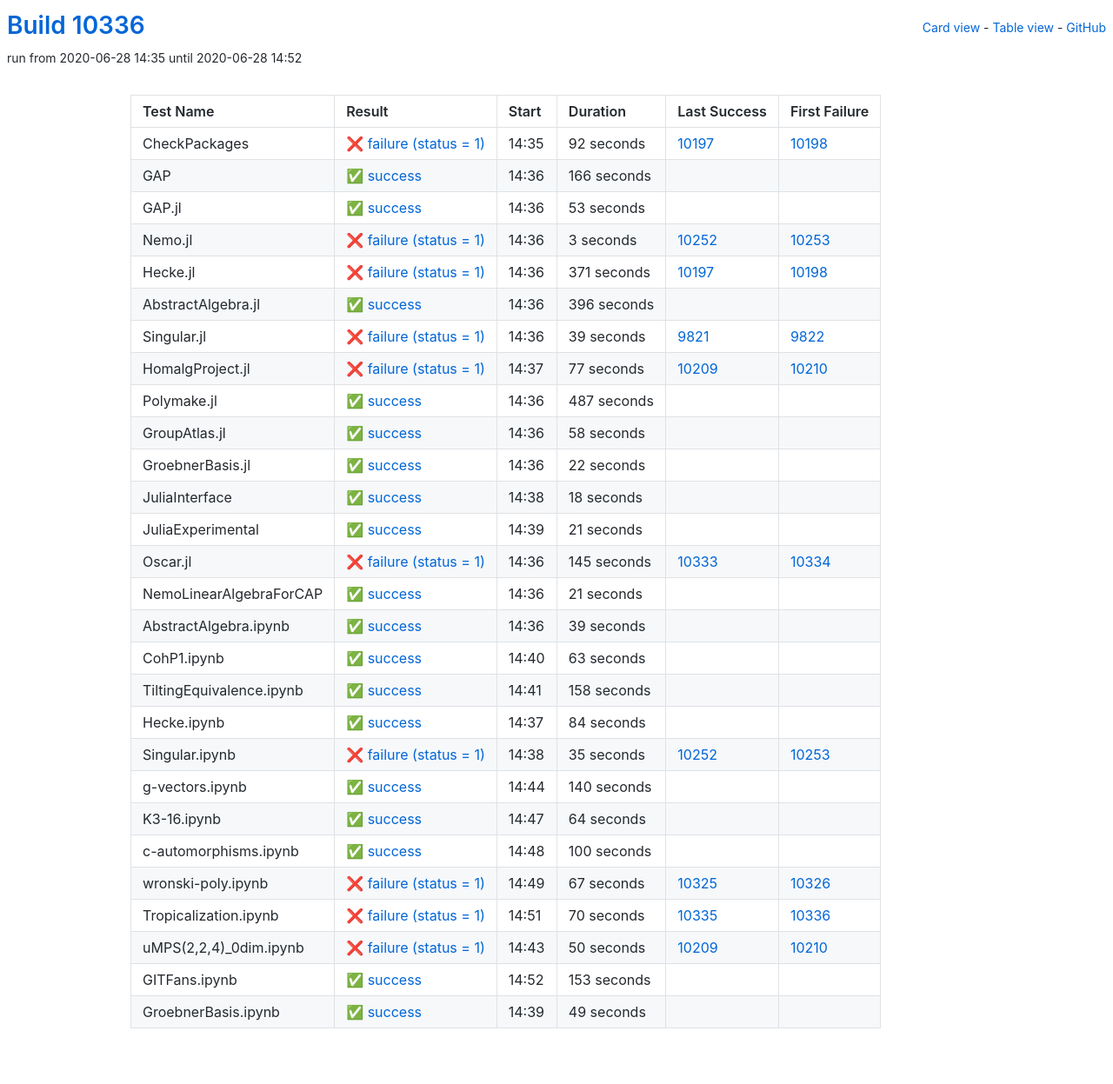
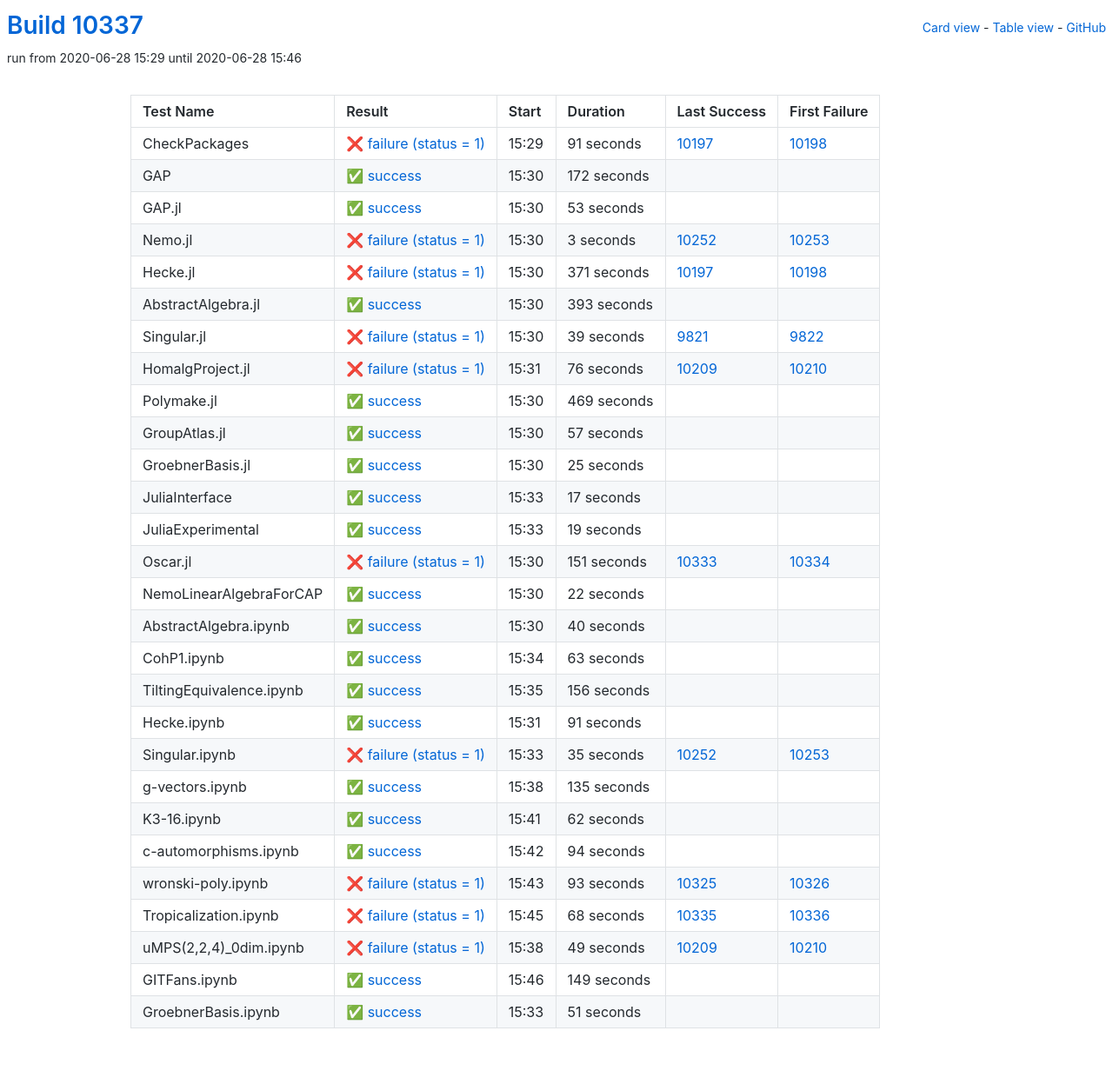
Before and after one commit to oscar-system/oscar-ci-status, a Jekyll site: the page built from table.html, in a window 1280 px wide. Shown: the whole page at 87% size. Built offline with Jekyll 4.4.1, drawn with Linux system fonts in a browser that asks for light colours.

Commit message:
Build #10337

```diff
--- a/_data/ci.yml
+++ b/_data/ci.yml
@@ -1,6 +1,6 @@
 ---
-build: 10336
-build_url: https://oscarci.mathematik.uni-kl.de/job/oscar/10336/
+build: 10337
+build_url: https://oscarci.mathematik.uni-kl.de/job/oscar/10337/
 job: oscar
 organization: oscar-system
 repo: oscar-ci-status
@@ -8,32 +8,32 @@
 tests:
 - name: CheckPackages
   id: checkpackages
-  log: https://oscarci.mathematik.uni-kl.de/job/oscar/10336/artifact/logs/build-10336/CheckPackages.log
-  start: 2020-06-28 14:35
+  log: https://oscarci.mathematik.uni-kl.de/job/oscar/10337/artifact/logs/build-10337/CheckPackages.log
+  start: 2020-06-28 15:29
   success: false
   exitcode: 1
   status: failure
-  duration: 92
+  duration: 91
   last_success: 10197
   last_success_url: https://oscarci.mathematik.uni-kl.de/job/oscar/10197/
   first_failure: 10198
   first_failure_url: https://oscarci.mathematik.uni-kl.de/job/oscar/10198/
 - name: GAP
   id: gap
-  log: https://oscarci.mathematik.uni-kl.de/job/oscar/10336/artifact/logs/build-10336/GAP.log
-  start: 2020-06-28 14:36
+  log: https://oscarci.mathematik.uni-kl.de/job/oscar/10337/artifact/logs/build-10337/GAP.log
+  start: 2020-06-28 15:30
   success: true
   exitcode: 0
   status: success
-  duration: 166
+  duration: 172
   last_success: false
   last_success_url:
   first_failure: false
   first_failure_url:
 - name: GAP.jl
   id: gap-jl
-  log: https://oscarci.mathematik.uni-kl.de/job/oscar/10336/artifact/logs/build-10336/GAP.jl.log
-  start: 2020-06-28 14:36
+  log: https://oscarci.mathematik.uni-kl.de/job/oscar/10337/artifact/logs/build-10337/GAP.jl.log
+  start: 2020-06-28 15:30
   success: true
   exitcode: 0
   status: success
@@ -44,8 +44,8 @@
   first_failure_url:
 - name: Nemo.jl
   id: nemo-jl
-  log: https://oscarci.mathematik.uni-kl.de/job/oscar/10336/artifact/logs/build-10336/Nemo.jl.log
-  start: 2020-06-28 14:36
+  log: https://oscarci.mathematik.uni-kl.de/job/oscar/10337/artifact/logs/build-10337/Nemo.jl.log
+  start: 2020-06-28 15:30
   success: false
   exitcode: 1
   status: failure
@@ -56,8 +56,8 @@
   first_failure_url: https://oscarci.mathematik.uni-kl.de/job/oscar/10253/
 - name: Hecke.jl
   id: hecke-jl
-  log: https://oscarci.mathematik.uni-kl.de/job/oscar/10336/artifact/logs/build-10336/Hecke.jl.log
-  start: 2020-06-28 14:36
+  log: https://oscarci.mathematik.uni-kl.de/job/oscar/10337/artifact/logs/build-10337/Hecke.jl.log
+  start: 2020-06-28 15:30
   success: false
   exitcode: 1
   status: failure
@@ -68,20 +68,20 @@
   first_failure_url: https://oscarci.mathematik.uni-kl.de/job/oscar/10198/
 - name: AbstractAlgebra.jl
   id: abstractalgebra-jl
-  log: https://oscarci.mathematik.uni-kl.de/job/oscar/10336/artifact/logs/build-10336/AbstractAlgebra.jl.log
-  start: 2020-06-28 14:36
+  log: https://oscarci.mathematik.uni-kl.de/job/oscar/10337/artifact/logs/build-10337/AbstractAlgebra.jl.log
+  start: 2020-06-28 15:30
   success: true
   exitcode: 0
   status: success
-  duration: 396
+  duration: 393
   last_success: false
   last_success_url:
   first_failure: false
   first_failure_url:
 - name: Singular.jl
   id: singular-jl
-  log: https://oscarci.mathematik.uni-kl.de/job/oscar/10336/artifact/logs/build-10336/Singular.jl.log
-  start: 2020-06-28 14:36
+  log: https://oscarci.mathematik.uni-kl.de/job/oscar/10337/artifact/logs/build-10337/Singular.jl.log
+  start: 2020-06-28 15:30
   success: false
   exitcode: 1
   status: failure
@@ -92,44 +92,92 @@
   first_failure_url: https://oscarci.mathematik.uni-kl.de/job/oscar/9822/
 - name: HomalgProject.jl
   id: homalgproject-jl
-  log: https://oscarci.mathematik.uni-kl.de/job/oscar/10336/artifact/logs/build-10336/HomalgProject.jl.log
-  start: 2020-06-28 14:37
+  log: https://oscarci.mathematik.uni-kl.de/job/oscar/10337/artifact/logs/build-10337/HomalgProject.jl.log
+  start: 2020-06-28 15:31
   success: false
   exitcode: 1
   status: failure
-  duration: 77
+  duration: 76
   last_success: 10209
   last_success_url: https://oscarci.mathematik.uni-kl.de/job/oscar/10209/
   first_failure: 10210
   first_failure_url: https://oscarci.mathematik.uni-kl.de/job/oscar/10210/
 - name: Polymake.jl
   id: polymake-jl
-  log: https://oscarci.mathematik.uni-kl.de/job/oscar/10336/artifact/logs/build-10336/Polymake.jl.log
-  start: 2020-06-28 14:36
+  log: https://oscarci.mathematik.uni-kl.de/job/oscar/10337/artifact/logs/build-10337/Polymake.jl.log
+  start: 2020-06-28 15:30
   success: true
   exitcode: 0
   status: success
-  duration: 487
+  duration: 469
   last_success: false
   last_success_url:
   first_failure: false
   first_failure_url:
 - name: GroupAtlas.jl
   id: groupatlas-jl
-  log: https://oscarci.mathematik.uni-kl.de/job/oscar/10336/artifact/logs/build-10336/GroupAtlas.jl.log
-  start: 2020-06-28 14:36
+  log: https://oscarci.mathematik.uni-kl.de/job/oscar/10337/artifact/logs/build-10337/GroupAtlas.jl.log
+  start: 2020-06-28 15:30
   success: true
   exitcode: 0
   status: success
-  duration: 58
+  duration: 57
   last_success: false
   last_success_url:
   first_failure: false
   first_failure_url:
 - name: GroebnerBasis.jl
   id: groebnerbasis-jl
-  log: https://oscarci.mathematik.uni-kl.de/job/oscar/10336/artifact/logs/build-10336/GroebnerBasis.jl.log
-  start: 2020-06-28 14:36
+  log: https://oscarci.mathematik.uni-kl.de/job/oscar/10337/artifact/logs/build-10337/GroebnerBasis.jl.log
+  start: 2020-06-28 15:30
+  success: true
+  exitcode: 0
+  status: success
+  duration: 25
+  last_success: false
+  last_success_url:
+  first_failure: false
+  first_failure_url:
+- name: JuliaInterface
+  id: juliainterface
+  log: https://oscarci.mathematik.uni-kl.de/job/oscar/10337/artifact/logs/build-10337/JuliaInterface.log
+  start: 2020-06-28 15:33
+  success: true
+  exitcode: 0
+  status: success
+  duration: 17
+  last_success: false
+  last_success_url:
+  first_failure: false
+  first_failure_url:
+- name: JuliaExperimental
+  id: juliaexperimental
+  log: https://oscarci.mathematik.uni-kl.de/job/oscar/10337/artifact/logs/build-10337/JuliaExperimental.log
+  start: 2020-06-28 15:33
+  success: true
+  exitcode: 0
+  status: success
+  duration: 19
+  last_success: false
+  last_success_url:
+  first_failure: false
+  first_failure_url:
+- name: Oscar.jl
+  id: oscar-jl
+  log: https://oscarci.mathematik.uni-kl.de/job/oscar/10337/artifact/logs/build-10337/Oscar.jl.log
+  start: 2020-06-28 15:30
+  success: false
+  exitcode: 1
+  status: failure
+  duration: 151
+  last_success: 10333
+  last_success_url: https://oscarci.mathematik.uni-kl.de/job/oscar/10333/
+  first_failure: 10334
+  first_failure_url: https://oscarci.mathematik.uni-kl.de/job/oscar/10334/
+- name: NemoLinearAlgebraForCAP
+  id: nemolinearalgebraforcap
+  log: https://oscarci.mathematik.uni-kl.de/job/oscar/10337/artifact/logs/build-10337/NemoLinearAlgebraForCAP.log
+  start: 2020-06-28 15:30
   success: true
   exitcode: 0
   status: success
@@ -138,70 +186,22 @@
   last_success_url:
   first_failure: false
   first_failure_url:
-- name: JuliaInterface
-  id: juliainterface
-  log: https://oscarci.mathematik.uni-kl.de/job/oscar/10336/artifact/logs/build-10336/JuliaInterface.log
-  start: 2020-06-28 14:38
+- name: AbstractAlgebra.ipynb
+  id: abstractalgebra-ipynb
+  log: https://oscarci.mathematik.uni-kl.de/job/oscar/10337/artifact/logs/build-10337/AbstractAlgebra.ipynb.log
+  start: 2020-06-28 15:30
   success: true
   exitcode: 0
   status: success
-  duration: 18
-  last_success: false
-  last_success_url:
-  first_failure: false
-  first_failure_url:
-- name: JuliaExperimental
-  id: juliaexperimental
-  log: https://oscarci.mathematik.uni-kl.de/job/oscar/10336/artifact/logs/build-10336/JuliaExperimental.log
-  start: 2020-06-28 14:39
-  success: true
-  exitcode: 0
-  status: success
-  duration: 21
-  last_success: false
-  last_success_url:
-  first_failure: false
-  first_failure_url:
-- name: Oscar.jl
-  id: oscar-jl
-  log: https://oscarci.mathematik.uni-kl.de/job/oscar/10336/artifact/logs/build-10336/Oscar.jl.log
-  start: 2020-06-28 14:36
-  success: false
-  exitcode: 1
-  status: failure
-  duration: 145
-  last_success: 10333
-  last_success_url: https://oscarci.mathematik.uni-kl.de/job/oscar/10333/
-  first_failure: 10334
-  first_failure_url: https://oscarci.mathematik.uni-kl.de/job/oscar/10334/
-- name: NemoLinearAlgebraForCAP
-  id: nemolinearalgebraforcap
-  log: https://oscarci.mathematik.uni-kl.de/job/oscar/10336/artifact/logs/build-10336/NemoLinearAlgebraForCAP.log
-  start: 2020-06-28 14:36
-  success: true
-  exitcode: 0
-  status: success
-  duration: 21
-  last_success: false
-  last_success_url:
-  first_failure: false
-  first_failure_url:
-- name: AbstractAlgebra.ipynb
-  id: abstractalgebra-ipynb
-  log: https://oscarci.mathematik.uni-kl.de/job/oscar/10336/artifact/logs/build-10336/AbstractAlgebra.ipynb.log
-  start: 2020-06-28 14:36
-  success: true
-  exitcode: 0
-  status: success
-  duration: 39
+  duration: 40
   last_success: false
   last_success_url:
   first_failure: false
   first_failure_url:
 - name: CohP1.ipynb
   id: cohp1-ipynb
-  log: https://oscarci.mathematik.uni-kl.de/job/oscar/10336/artifact/logs/build-10336/CohP1.ipynb.log
-  start: 2020-06-28 14:40
+  log: https://oscarci.mathematik.uni-kl.de/job/oscar/10337/artifact/logs/build-10337/CohP1.ipynb.log
+  start: 2020-06-28 15:34
   success: true
   exitcode: 0
   status: success
@@ -212,32 +212,32 @@
   first_failure_url:
 - name: TiltingEquivalence.ipynb
   id: tiltingequivalence-ipynb
-  log: https://oscarci.mathematik.uni-kl.de/job/oscar/10336/artifact/logs/build-10336/TiltingEquivalence.ipynb.log
-  start: 2020-06-28 14:41
+  log: https://oscarci.mathematik.uni-kl.de/job/oscar/10337/artifact/logs/build-10337/TiltingEquivalence.ipynb.log
+  start: 2020-06-28 15:35
   success: true
   exitcode: 0
   status: success
-  duration: 158
+  duration: 156
   last_success: false
   last_success_url:
   first_failure: false
   first_failure_url:
 - name: Hecke.ipynb
   id: hecke-ipynb
-  log: https://oscarci.mathematik.uni-kl.de/job/oscar/10336/artifact/logs/build-10336/Hecke.ipynb.log
-  start: 2020-06-28 14:37
+  log: https://oscarci.mathematik.uni-kl.de/job/oscar/10337/artifact/logs/build-10337/Hecke.ipynb.log
+  start: 2020-06-28 15:31
   success: true
   exitcode: 0
   status: success
-  duration: 84
+  duration: 91
   last_success: false
   last_success_url:
   first_failure: false
   first_failure_url:
 - name: Singular.ipynb
   id: singular-ipynb
-  log: https://oscarci.mathematik.uni-kl.de/job/oscar/10336/artifact/logs/build-10336/Singular.ipynb.log
-  start: 2020-06-28 14:38
+  log: https://oscarci.mathematik.uni-kl.de/job/oscar/10337/artifact/logs/build-10337/Singular.ipynb.log
+  start: 2020-06-28 15:33
   success: false
   exitcode: 1
   status: failure
@@ -248,96 +248,96 @@
   first_failure_url: https://oscarci.mathematik.uni-kl.de/job/oscar/10253/
 - name: g-vectors.ipynb
   id: g-vectors-ipynb
-  log: https://oscarci.mathematik.uni-kl.de/job/oscar/10336/artifact/logs/build-10336/g-vectors.ipynb.log
-  start: 2020-06-28 14:44
+  log: https://oscarci.mathematik.uni-kl.de/job/oscar/10337/artifact/logs/build-10337/g-vectors.ipynb.log
+  start: 2020-06-28 15:38
   success: true
   exitcode: 0
   status: success
-  duration: 140
+  duration: 135
   last_success: false
   last_success_url:
   first_failure: false
   first_failure_url:
 - name: K3-16.ipynb
   id: k3-16-ipynb
-  log: https://oscarci.mathematik.uni-kl.de/job/oscar/10336/artifact/logs/build-10336/K3-16.ipynb.log
-  start: 2020-06-28 14:47
+  log: https://oscarci.mathematik.uni-kl.de/job/oscar/10337/artifact/logs/build-10337/K3-16.ipynb.log
+  start: 2020-06-28 15:41
   success: true
   exitcode: 0
   status: success
-  duration: 64
+  duration: 62
   last_success: false
   last_success_url:
   first_failure: false
   first_failure_url:
 - name: c-automorphisms.ipynb
   id: c-automorphisms-ipynb
-  log: https://oscarci.mathematik.uni-kl.de/job/oscar/10336/artifact/logs/build-10336/c-automorphisms.ipynb.log
-  start: 2020-06-28 14:48
+  log: https://oscarci.mathematik.uni-kl.de/job/oscar/10337/artifact/logs/build-10337/c-automorphisms.ipynb.log
+  start: 2020-06-28 15:42
   success: true
   exitcode: 0
   status: success
-  duration: 100
+  duration: 94
   last_success: false
   last_success_url:
   first_failure: false
   first_failure_url:
 - name: wronski-poly.ipynb
   id: wronski-poly-ipynb
-  log: https://oscarci.mathematik.uni-kl.de/job/oscar/10336/artifact/logs/build-10336/wronski-poly.ipynb.log
-  start: 2020-06-28 14:49
+  log: https://oscarci.mathematik.uni-kl.de/job/oscar/10337/artifact/logs/build-10337/wronski-poly.ipynb.log
+  start: 2020-06-28 15:43
   success: false
   exitcode: 1
   status: failure
-  duration: 67
+  duration: 93
   last_success: 10325
   last_success_url: https://oscarci.mathematik.uni-kl.de/job/oscar/10325/
   first_failure: 10326
   first_failure_url: https://oscarci.mathematik.uni-kl.de/job/oscar/10326/
 - name: Tropicalization.ipynb
   id: tropicalization-ipynb
-  log: https://oscarci.mathematik.uni-kl.de/job/oscar/10336/artifact/logs/build-10336/Tropicalization.ipynb.log
-  start: 2020-06-28 14:51
+  log: https://oscarci.mathematik.uni-kl.de/job/oscar/10337/artifact/logs/build-10337/Tropicalization.ipynb.log
+  start: 2020-06-28 15:45
   success: false
   exitcode: 1
   status: failure
-  duration: 70
+  duration: 68
   last_success: 10335
   last_success_url: https://oscarci.mathematik.uni-kl.de/job/oscar/10335/
   first_failure: 10336
   first_failure_url: https://oscarci.mathematik.uni-kl.de/job/oscar/10336/
 - name: uMPS(2,2,4)_0dim.ipynb
   id: umps-2-2-4-0dim-ipynb
-  log: https://oscarci.mathematik.uni-kl.de/job/oscar/10336/artifact/logs/build-10336/uMPS-2-2-4-_0dim.ipynb.log
-  start: 2020-06-28 14:43
+  log: https://oscarci.mathematik.uni-kl.de/job/oscar/10337/artifact/logs/build-10337/uMPS-2-2-4-_0dim.ipynb.log
+  start: 2020-06-28 15:38
   success: false
   exitcode: 1
   status: failure
-  duration: 50
+  duration: 49
   last_success: 10209
   last_success_url: https://oscarci.mathematik.uni-kl.de/job/oscar/10209/
   first_failure: 10210
   first_failure_url: https://oscarci.mathematik.uni-kl.de/job/oscar/10210/
 - name: GITFans.ipynb
   id: gitfans-ipynb
-  log: https://oscarci.mathematik.uni-kl.de/job/oscar/10336/artifact/logs/build-10336/GITFans.ipynb.log
-  start: 2020-06-28 14:52
+  log: https://oscarci.mathematik.uni-kl.de/job/oscar/10337/artifact/logs/build-10337/GITFans.ipynb.log
+  start: 2020-06-28 15:46
   success: true
   exitcode: 0
   status: success
-  duration: 153
+  duration: 149
   last_success: false
   last_success_url:
   first_failure: false
   first_failure_url:
 - name: GroebnerBasis.ipynb
   id: groebnerbasis-ipynb
-  log: https://oscarci.mathematik.uni-kl.de/job/oscar/10336/artifact/logs/build-10336/GroebnerBasis.ipynb.log
-  start: 2020-06-28 14:39
+  log: https://oscarci.mathematik.uni-kl.de/job/oscar/10337/artifact/logs/build-10337/GroebnerBasis.ipynb.log
+  start: 2020-06-28 15:33
   success: true
   exitcode: 0
   status: success
-  duration: 49
+  duration: 51
   last_success: false
   last_success_url:
   first_failure: false
```
Also changed, not shown: README.md.
